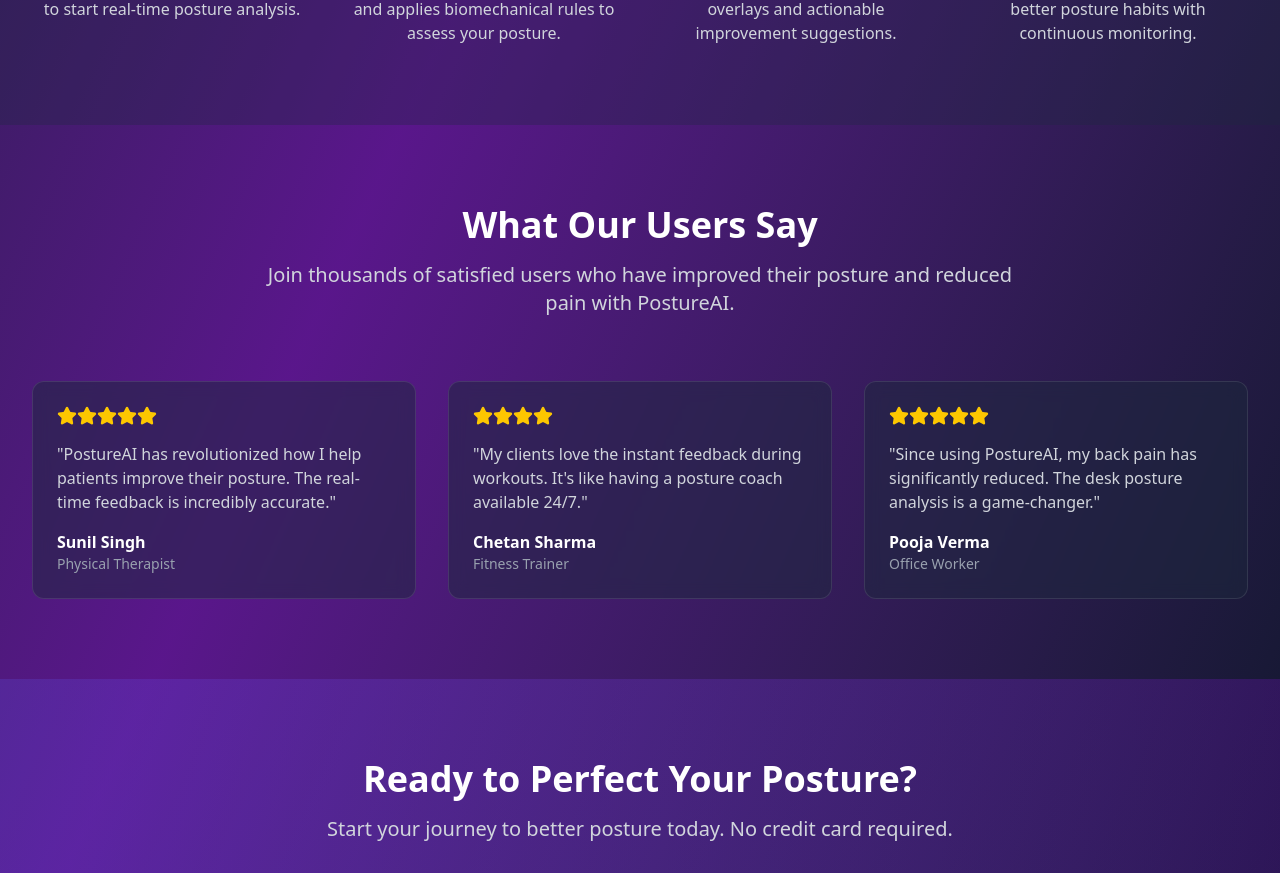
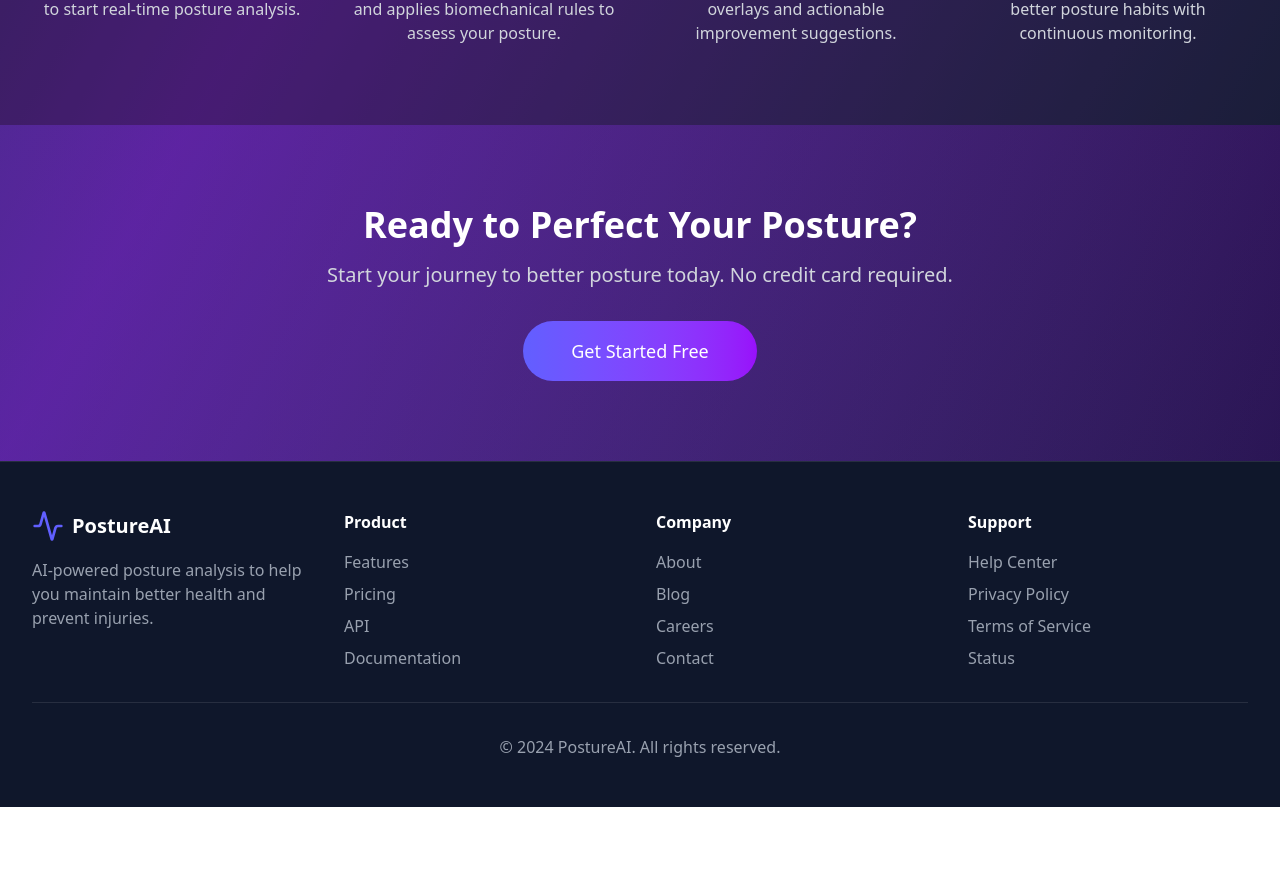
Before and after one commit to Rahul1038402/Posture-detection-main, a React (Vite) app in the folder frontend/: page / in a window 1280 px wide. Shown: the part 1880-2753 px from the top of the page. After the commit the page ends 2687 px from the top, so only its background shows below. Built offline with nearby package versions, Linux system fonts and the light colour scheme.

Commit message:
Some changes

```diff
--- a/frontend/src/components/Landing.tsx
+++ b/frontend/src/components/Landing.tsx
@@ -74,27 +74,6 @@
             title: "Improve",
             description: "Track your progress and develop better posture habits with continuous monitoring.",
             icon: <Target className="w-6 h-6 text-red-700" />
-        }
-    ];
-
-    const testimonials = [
-        {
-            name: "Sunil Singh",
-            role: "Physical Therapist",
-            content: "PostureAI has revolutionized how I help patients improve their posture. The real-time feedback is incredibly accurate.",
-            rating: 5
-        },
-        {
-            name: "Chetan Sharma",
-            role: "Fitness Trainer",
-            content: "My clients love the instant feedback during workouts. It's like having a posture coach available 24/7.",
-            rating: 4
-        },
-        {
-            name: "Pooja Verma",
-            role: "Office Worker",
-            content: "Since using PostureAI, my back pain has significantly reduced. The desk posture analysis is a game-changer.",
-            rating: 5
         }
     ];
 
@@ -304,37 +283,6 @@
                     </div>
                 </section>
 
-                {/* Testimonials Section */}
-                <section id="testimonials" className="py-20 px-4 sm:px-6 lg:px-8">
-                    <div className="max-w-7xl mx-auto">
-                        <div className="text-center mb-16">
-                            <h2 className="text-3xl md:text-4xl font-bold text-white mb-4">
-                                What Our Users Say
-                            </h2>
-                            <p className="text-xl text-gray-300 max-w-3xl mx-auto">
-                                Join thousands of satisfied users who have improved their posture and reduced pain with PostureAI.
-                            </p>
-                        </div>
-
-                        <div className="grid md:grid-cols-3 gap-8">
-                            {testimonials.map((testimonial, index) => (
-                                <div key={index} className="bg-slate-800/50 backdrop-blur-sm border border-white/10 rounded-xl p-6">
-                                    <div className="flex mb-4">
-                                        {[...Array(testimonial.rating)].map((_, i) => (
-                                            <Star key={i} className="w-5 h-5 text-yellow-400 fill-current" />
-                                        ))}
-                                    </div>
-                                    <p className="text-gray-300 mb-4">"{testimonial.content}"</p>
-                                    <div>
-                                        <div className="font-semibold text-white">{testimonial.name}</div>
-                                        <div className="text-gray-400 text-sm">{testimonial.role}</div>
-                                    </div>
-                                </div>
-                            ))}
-                        </div>
-                    </div>
-                </section>
-
                 {/* CTA Section */}
                 <section className="py-20 px-4 sm:px-6 lg:px-8 bg-gradient-to-r from-indigo-500/20 to-purple-600/20">
                     <div className="max-w-4xl mx-auto text-center">
```
